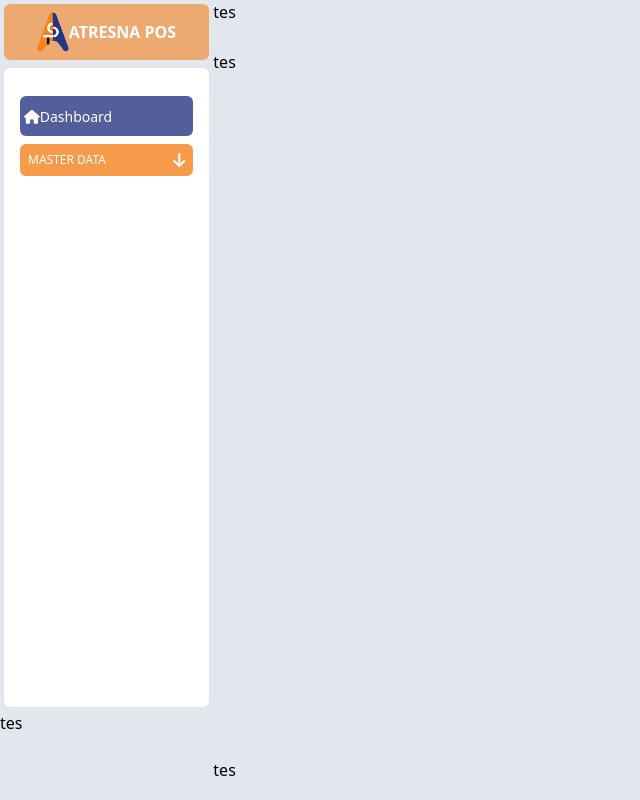
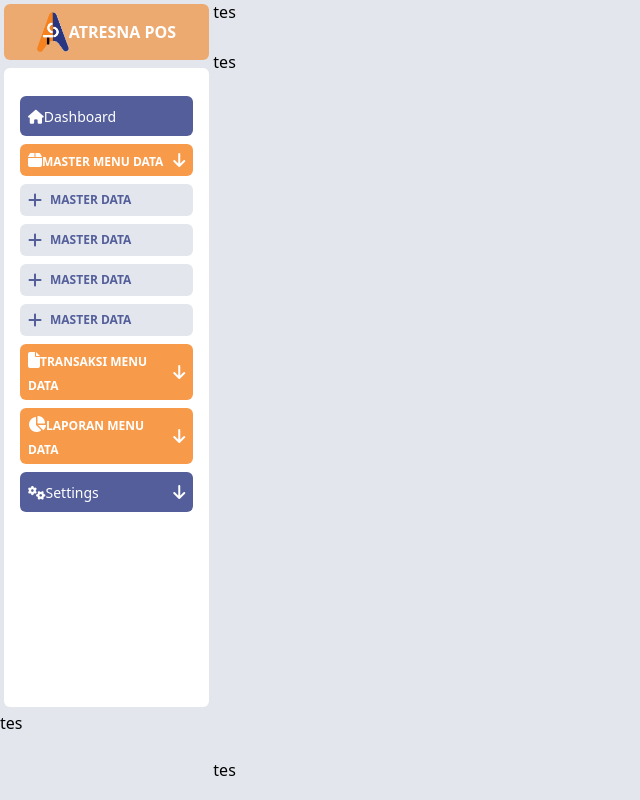
Before and after one commit to saldisucipto/atresna-module, a Nuxt app: page / in a window 1280 px wide. Both pictures are taken after a click on the button 179 px from the left and 160 px from the top of the page. Shown: the whole page, without its empty margins (0-640 px from the left). Built offline with nearby package versions, Linux system fonts and the light colour scheme.

Commit message:
Just Make Sidebar

```diff
--- a/pages/index.vue
+++ b/pages/index.vue
@@ -14,19 +14,227 @@
           <div class="my-5">
             <div class="mx-1 px-3">
               <div
-                class="bg-primary-color bg-opacity-80 rounded-md my-2 py-2 text-white px-1"
+                class="bg-primary-color bg-opacity-80 rounded-md my-2 py-2 text-white px-2"
               >
                 <i class="fas fa-home text-sm"></i>
                 <span class="my-3 text-sm">Dashboard</span>
               </div>
 
+              <div>
+                <div
+                  class="bg-secondary-color bg-opacity-80 rounded-md my-2 py-1 text-white px-2 flex justify-between"
+                >
+                  <div>
+                    <i class="my-1 fas fa-box"></i>
+                    <span class="uppercase font-semibold my-1 text-xs"
+                      >Master Menu Data</span
+                    >
+                  </div>
+
+                  <button @click="sidebarControllerMenuMaster('barang')">
+                    <i class="fas fa-arrow-down"></i>
+                  </button>
+                </div>
+                <div v-if="childOpenMaster">
+                  <div
+                    class="rounded-md my-2 py-1 text-text-secondary px-2 flex justify-start gap-2 font-semibold bg-primary-background"
+                  >
+                    <button>
+                      <i class="fas fa-plus"></i>
+                    </button>
+                    <span class="uppercase font-semibold my-1 text-xs"
+                      >Master Data</span
+                    >
+                  </div>
+                  <div
+                    class="rounded-md my-2 py-1 text-text-secondary px-2 flex justify-start gap-2 font-semibold bg-primary-background"
+                  >
+                    <button>
+                      <i class="fas fa-plus"></i>
+                    </button>
+                    <span class="uppercase font-semibold my-1 text-xs"
+                      >Master Data</span
+                    >
+                  </div>
+                  <div
+                    class="rounded-md my-2 py-1 text-text-secondary px-2 flex justify-start gap-2 font-semibold bg-primary-background"
+                  >
+                    <button>
+                      <i class="fas fa-plus"></i>
+                    </button>
+                    <span class="uppercase font-semibold my-1 text-xs"
+                      >Master Data</span
+                    >
+                  </div>
+                  <div
+                    class="rounded-md my-2 py-1 text-text-secondary px-2 flex justify-start gap-2 font-semibold bg-primary-background"
+                  >
+                    <button>
+                      <i class="fas fa-plus"></i>
+                    </button>
+                    <span class="uppercase font-semibold my-1 text-xs"
+                      >Master Data</span
+                    >
+                  </div>
+                </div>
+              </div>
+              <div>
+                <div
+                  class="bg-secondary-color bg-opacity-80 rounded-md my-2 py-1 text-white px-2 flex justify-between"
+                >
+                  <div>
+                    <i class="fas fa-file"></i>
+                    <span class="uppercase font-semibold my-1 text-xs"
+                      >Transaksi Menu Data</span
+                    >
+                  </div>
+                  <button @click="sidebarControllerMenuMaster('transaksi')">
+                    <i class="fas fa-arrow-down"></i>
+                  </button>
+                </div>
+                <div v-if="childOpenTransaksi">
+                  <div
+                    class="rounded-md my-2 py-1 text-text-secondary px-2 flex justify-start gap-2 font-semibold bg-primary-background"
+                  >
+                    <button>
+                      <i class="fas fa-plus"></i>
+                    </button>
+                    <span class="uppercase font-semibold my-1 text-xs"
+                      >Master Data</span
+                    >
+                  </div>
+                  <div
+                    class="rounded-md my-2 py-1 text-text-secondary px-2 flex justify-start gap-2 font-semibold bg-primary-background"
+                  >
+                    <button>
+                      <i class="fas fa-plus"></i>
+                    </button>
+                    <span class="uppercase font-semibold my-1 text-xs"
+                      >Master Data</span
+                    >
+                  </div>
+                  <div
+                    class="rounded-md my-2 py-1 text-text-secondary px-2 flex justify-start gap-2 font-semibold bg-primary-background"
+                  >
+                    <button>
+                      <i class="fas fa-plus"></i>
+                    </button>
+                    <span class="uppercase font-semibold my-1 text-xs"
+                      >Master Data</span
+                    >
+                  </div>
+                  <div
+                    class="rounded-md my-2 py-1 text-text-secondary px-2 flex justify-start gap-2 font-semibold bg-primary-background"
+                  >
+                    <button>
+                      <i class="fas fa-plus"></i>
+                    </button>
+                    <span class="uppercase font-semibold my-1 text-xs"
+                      >Master Data</span
+                    >
+                  </div>
+                </div>
+              </div>
+              <div>
+                <div
+                  class="bg-secondary-color bg-opacity-80 rounded-md my-2 py-1 text-white px-2 flex justify-between"
+                >
+                  <div>
+                    <i class="fas my-1 fa-chart-pie"></i>
+                    <span class="uppercase font-semibold my-1 text-xs"
+                      >Laporan Menu Data</span
+                    >
+                  </div>
+                  <button @click="sidebarControllerMenuMaster('laporan')">
+                    <i class="fa fa-arrow-down"></i>
+                  </button>
+                </div>
+                <div v-if="childOpenReport">
+                  <div
+                    class="rounded-md my-2 py-1 text-text-secondary px-2 flex justify-start gap-2 font-semibold bg-primary-background"
+                  >
+                    <button>
+                      <i class="fas fa-plus"></i>
+                    </button>
+                    <span class="uppercase font-semibold my-1 text-xs"
+                      >Master Data</span
+                    >
+                  </div>
+                  <div
+                    class="rounded-md my-2 py-1 text-text-secondary px-2 flex justify-start gap-2 font-semibold bg-primary-background"
+                  >
+                    <button>
+                      <i class="fas fa-plus"></i>
+                    </button>
+                    <span class="uppercase font-semibold my-1 text-xs"
+                      >Master Data</span
+                    >
+                  </div>
+                  <div
+                    class="rounded-md my-2 py-1 text-text-secondary px-2 flex justify-start gap-2 font-semibold bg-primary-background"
+                  >
+                    <button>
+                      <i class="fas fa-plus"></i>
+                    </button>
+                    <span class="uppercase font-semibold my-1 text-xs"
+                      >Master Data</span
+                    >
+                  </div>
+                  <div
+                    class="rounded-md my-2 py-1 text-text-secondary px-2 flex justify-start gap-2 font-semibold bg-primary-background"
+                  >
+                    <button>
+                      <i class="fas fa-plus"></i>
+                    </button>
+                    <span class="uppercase font-semibold my-1 text-xs"
+                      >Master Data</span
+                    >
+                  </div>
+                </div>
+              </div>
+
               <div
-                class="bg-secondary-color bg-opacity-80 rounded-md my-2 py-1 text-white px-2 flex justify-between"
+                class="bg-primary-color bg-opacity-80 rounded-md my-2 py-2 text-white px-2 flex justify-between"
               >
-                <span class="uppercase my-1 text-xs">Master Data</span>
-                <button>
+                <div>
+                  <i class="fas fa-cogs text-sm"></i>
+                  <span class="my-3 text-sm">Settings</span>
+                </div>
+                <button @click="sidebarControllerMenuMaster('utility')">
                   <i class="fas fa-arrow-down"></i>
                 </button>
+              </div>
+              <div v-if="childUtility">
+                <div
+                  class="rounded-md my-2 py-1 text-text-secondary px-2 flex justify-start gap-2 font-semibold bg-primary-background"
+                >
+                  <button>
+                    <i class="fas fa-users"></i>
+                  </button>
+                  <span class="uppercase font-semibold my-1 text-xs"
+                    >Pengaturan User</span
+                  >
+                </div>
+                <div
+                  class="rounded-md my-2 py-1 text-text-secondary px-2 flex justify-start gap-2 font-semibold bg-primary-background"
+                >
+                  <button>
+                    <i class="fas fa-building"></i>
+                  </button>
+                  <span class="uppercase font-semibold my-1 text-xs"
+                    >Pengaturan Perusahaan</span
+                  >
+                </div>
+                <div
+                  class="rounded-md my-2 py-1 text-text-secondary px-2 flex justify-start gap-2 font-semibold bg-primary-background"
+                >
+                  <button>
+                    <i class="fas fa-cog"></i>
+                  </button>
+                  <span class="uppercase font-semibold my-1 text-xs"
+                    >Pengaturan Software</span
+                  >
+                </div>
               </div>
             </div>
           </div>
@@ -47,5 +255,26 @@
 <script>
 export default {
   name: 'IndexPage',
+  data() {
+    return {
+      childOpenMaster: false,
+      childOpenTransaksi: false,
+      childOpenReport: false,
+      childUtility: false,
+    }
+  },
+  methods: {
+    sidebarControllerMenuMaster(menuController) {
+      if (menuController == 'barang') {
+        this.childOpenMaster = !this.childOpenMaster
+      } else if (menuController == 'transaksi') {
+        this.childOpenTransaksi = !this.childOpenTransaksi
+      } else if (menuController == 'laporan') {
+        this.childOpenReport = !this.childOpenReport
+      } else if (menuController == 'utility') {
+        this.childUtility = !this.childUtility
+      }
+    },
+  },
 }
 </script>
--- a/tailwind.config.js
+++ b/tailwind.config.js
@@ -9,6 +9,7 @@ module.exports = {
         'primary-color': '#283681',
         'secondary-color': '#f5821f',
         'text-primary': '#212529',
+        'text-secondary': '#535E9A',
       },
     },
   },
```
